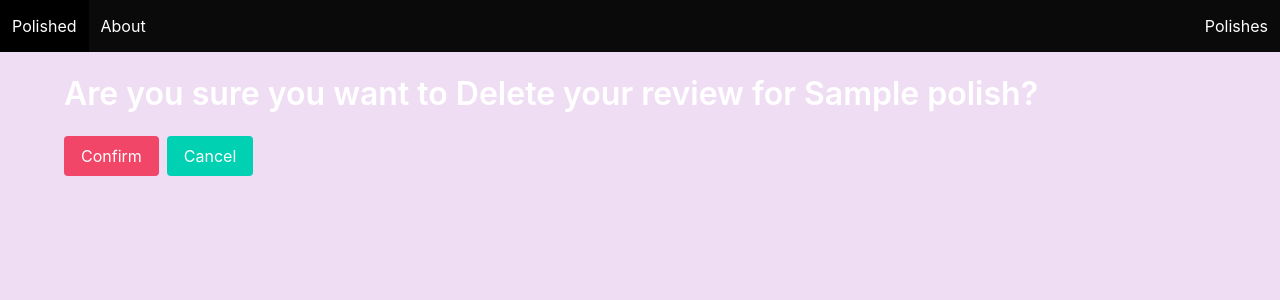
After one commit to npereznyc/polished_fullstack, a Django app: page /reviews/1/delete/ in a window 1280 px wide. The commit adds this page. Shown: the top 300 px of the page. Run offline with Django 4.2, Linux system fonts and the light colour scheme; tables that the repository leaves empty hold one stand-in row (values such as "Sample post").

Commit message:
Delete route working

```diff
--- a/main_app/templates/base.html
+++ b/main_app/templates/base.html
@@ -8,6 +8,7 @@
         <link rel="stylesheet" href="https://cdn.jsdelivr.net/npm/bulma@0.9.2/css/bulma.min.css">
         <link rel="stylesheet" href="{% static 'styles/main.css' %}" />
     <script src="{% static 'scripts/main.js' %}" defer></script>
+    <link rel="stylesheet" href="https://cdnjs.cloudflare.com/ajax/libs/font-awesome/5.15.4/css/all.min.css">
         <script src="https://code.jquery.com/jquery-3.6.0.min.js" integrity="sha256-/xUj+3OJU5yExlq6GSYGSHk7tPXikynS7ogEvDej/m4=" crossorigin="anonymous"></script>
         <title>Polished - {% block title %}{% endblock %}</title>
     </head>
--- /dev/null
+++ b/main_app/templates/delete_review_conf.html
@@ -0,0 +1,12 @@
+{% extends 'base.html' %} {% block content %}
+<h1 class="title pt-5">Are you sure you want to Delete your review for {{review.polish}}?</h1>
+<form method="post">
+    {% csrf_token %}
+    <div class="buttons">
+    <!-- confirm artist delete -->
+        <input class="button is-danger" type="submit" value="Confirm" />
+        <!-- Redirect back to detail on cancel -->
+        <a class="button is-primary" href="{% url 'review_detail' review.pk %}">Cancel</a>
+    </div>
+</form>
+{% endblock %}
--- a/main_app/templates/review_detail.html
+++ b/main_app/templates/review_detail.html
@@ -8,12 +8,12 @@
 </div>
 <div class="detail__container">
     <div class="buttons">
-        <a href="" class="button is-info">
+        <a href="{% url 'update_review' review.pk %}" class="button is-info">
             <span class="icon">
                 <i class="fas fa-edit"></i>
             </span>
         </a>
-        <a href="" class="button is-danger">
+        <a href="{% url 'delete_review' review.pk %}" class="button is-danger">
             <span class="icon">
                 <i class="fas fa-trash-alt"></i>
             </span>
--- a/main_app/urls.py
+++ b/main_app/urls.py
@@ -11,6 +11,7 @@ urlpatterns = [
     path('reviews/', views.ReviewList.as_view(), name='review_list'),
     path('reviews/new/', views.CreateReview.as_view(), name='create_review'),
     path('reviews/<int:pk>/', views.ReviewDetail.as_view(), name='review_detail'),
-    path('reviews/<int:pk>/update', views.UpdateReview.as_view(), name='update_review'),
+    path('reviews/<int:pk>/update/', views.UpdateReview.as_view(), name='update_review'),
+    path('reviews/<int:pk>/delete/', views.DeleteReview.as_view(), name='delete_review'),
 
 ]
--- a/main_app/views.py
+++ b/main_app/views.py
@@ -2,7 +2,7 @@ from django.shortcuts import render
 from django.views import View
 from django.http import HttpResponse
 from django.views.generic.base import TemplateView
-from django.views.generic.edit import CreateView, UpdateView
+from django.views.generic.edit import CreateView, UpdateView, DeleteView
 from django.views.generic.detail import DetailView
 from .models import Brand, Polish, Review
 from django.urls import reverse
@@ -73,3 +73,8 @@ class UpdateReview(UpdateView):
 class ReviewDetail(DetailView):
     model = Review
     template_name='review_detail.html'
+
+
+class DeleteReview(DeleteView):
+    model = Review
+    template_name='delete_review_conf.html'
```
